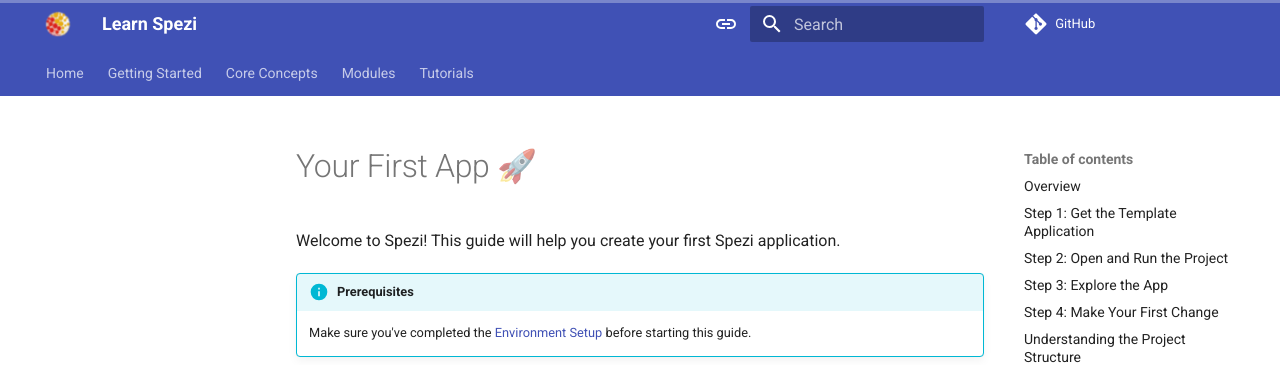
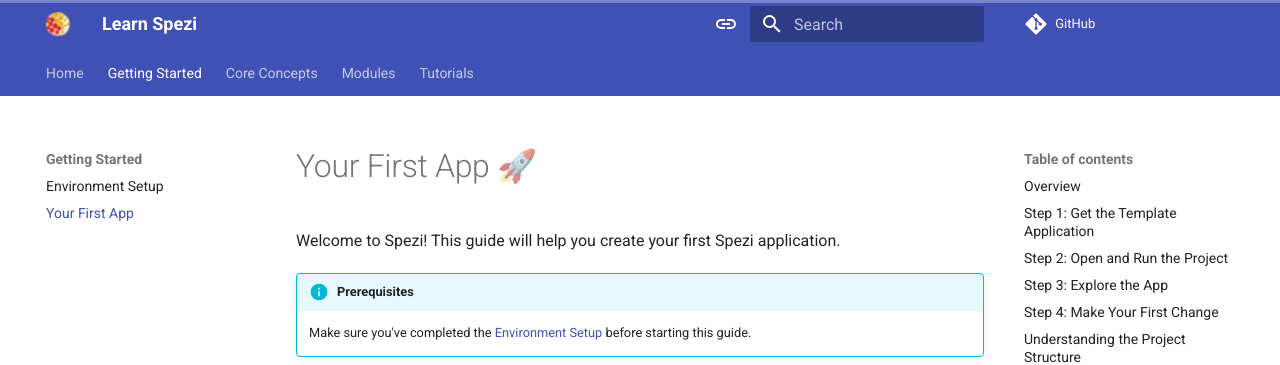
Before and after one commit to StanfordSpezi/learnspezi, an MkDocs documentation site: the page built from docs/getting-started/your-first-app.md, in a window 1280 px wide. Shown: the top 365 px of the page. Built offline with MkDocs 1.6.1 and Material for MkDocs 9.7.7, drawn with Linux system fonts in a browser that asks for light colours; comment, search, counter and statistics services are not loaded.

Commit message:
Update sidebar navigation with new guide titles and file names

```diff
--- a/mkdocs.yml
+++ b/mkdocs.yml
@@ -75,8 +75,8 @@ plugins:
 nav:
   - Home: index.md
   - Getting Started:
-    - Development Environment: getting-started/development-environment.md
-    - Quick Start: getting-started/quick-start.md
+    - Environment Setup: getting-started/development-environment.md
+    - Your First App: getting-started/your-first-app.md
   - Core Concepts:
     - Overview: core-concepts/overview.md
   - Modules:
```
